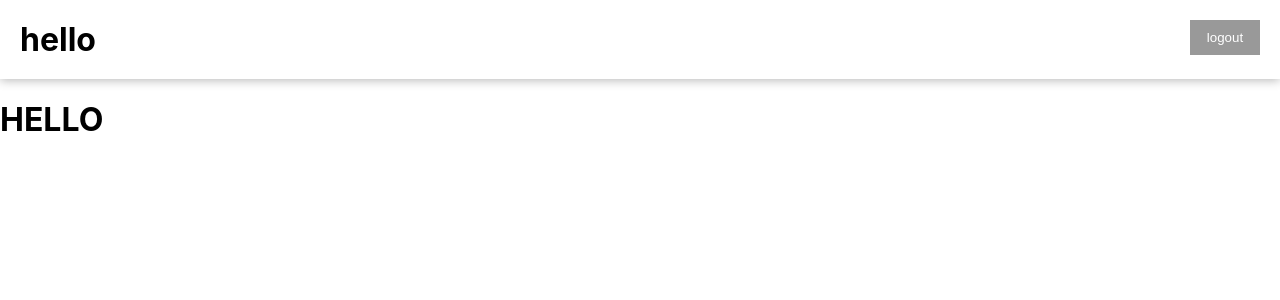
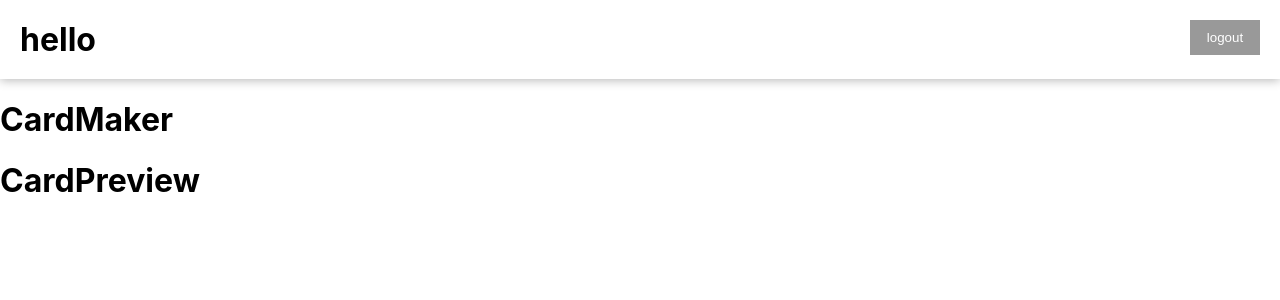
Before and after one commit to cheese-cake-cookie/react-card-maker, a React (Create React App) app: page / in a window 1280 px wide. Shown: the top 300 px of the page. Built offline with nearby package versions, Linux system fonts and the light colour scheme; no server answers; sample sign-in values are in the browser's storage.

Commit message:
feat: Initialize CardMaker, CardPreview component

```diff
--- a/src/App.js
+++ b/src/App.js
@@ -5,6 +5,8 @@ import { firebaseAuth } from './firebase';
 import Header from './Header';
 import Login from './Login';
 import Main from './Main';
+import CardPreview from './CardPreview';
+import CardMaker from './CardMaker';
 import './App.css';
 
 function App() {
@@ -44,7 +46,10 @@ function App() {
       <Header user={user} signOut={signOut}></Header>
       <Switch>
         <Route exact path="/">
-          <Main user={user} />
+          <Main user={user}>
+            <CardMaker></CardMaker>
+            <CardPreview></CardPreview>
+          </Main>
         </Route>
         <Route path="/login">
           <Login user={user} />
--- /dev/null
+++ b/src/CardMaker.jsx
@@ -0,0 +1,10 @@
+function CardMaker() {
+  return (
+    <>
+      <h1>CardMaker</h1>
+      <ul></ul>
+    </>
+  );
+}
+
+export default CardMaker;
--- /dev/null
+++ b/src/CardPreview.jsx
@@ -0,0 +1,10 @@
+function CardPreview() {
+  return (
+    <>
+      <h1>CardPreview</h1>
+      <ul></ul>
+    </>
+  );
+}
+
+export default CardPreview;
--- a/src/Main.jsx
+++ b/src/Main.jsx
@@ -15,7 +15,7 @@ function Main({ children, user, ...rest }) {
     }
   }, [history, user, location]);
 
-  return <h1>HELLO </h1>;
+  return <>{children}</>;
 }
 
 export default Main;
```
